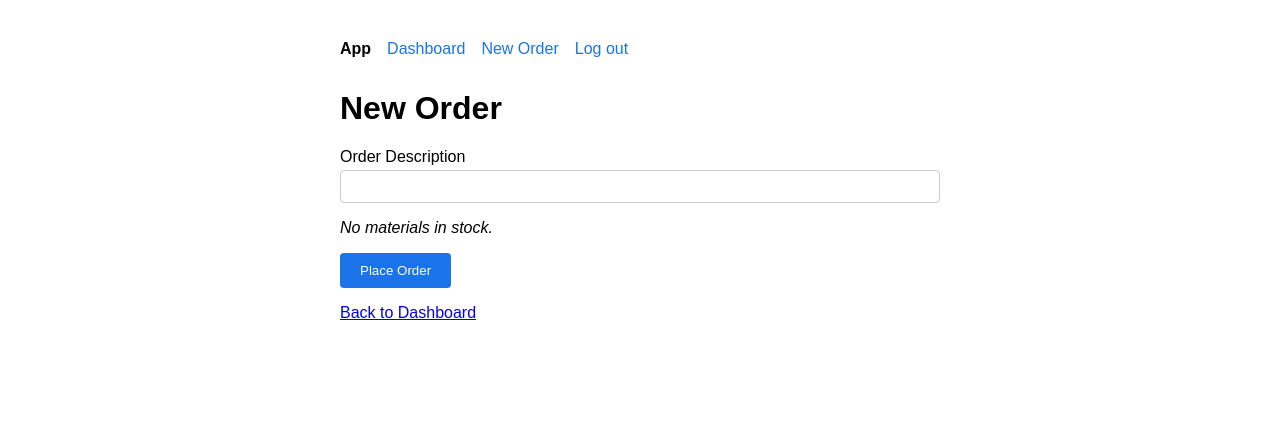
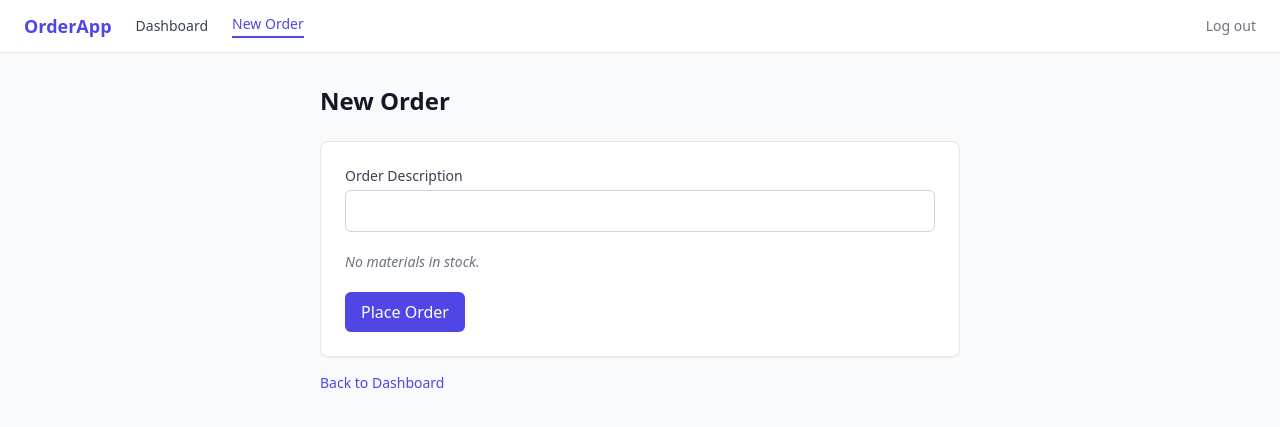
Before and after one commit to sam4410/asep-test-playground, a Flask app: page /feature in a window 1280 px wide. Shown: the top 427 px of the page. Run offline with Flask 3, Linux system fonts and the light colour scheme; the visitor is signed in with stand-in values (Sample User, id 1); some libraries are stand-ins or nearby versions.

Commit message:
Fix templates/feature.html: clean Tailwind CSS version

```diff
--- a/templates/feature.html
+++ b/templates/feature.html
@@ -1,46 +1,56 @@
 <!DOCTYPE html>
 <html lang="en">
-<head><meta charset="UTF-8"><title>New Order</title>
-<style>
-  body{font-family:sans-serif;max-width:600px;margin:40px auto;padding:0 16px}
-  nav{display:flex;gap:16px;margin-bottom:32px}
-  nav a{color:#1a73e8;text-decoration:none}
-  input,select{display:block;width:100%;padding:8px;margin:4px 0 16px;box-sizing:border-box;border:1px solid #ccc;border-radius:4px}
-  .material-row{display:flex;gap:8px;align-items:center;margin-bottom:8px}
-  .material-row select{margin:0;flex:1}
-  .material-row input{margin:0;width:80px;flex-shrink:0}
-  button{padding:10px 20px;background:#1a73e8;color:#fff;border:none;border-radius:4px;cursor:pointer}
-  button:hover{background:#1558b0}
-  .flash{background:#d4edda;padding:8px 12px;border-radius:4px;margin-bottom:16px}
-</style>
+<head>
+  <meta charset="UTF-8">
+  <meta name="viewport" content="width=device-width, initial-scale=1.0">
+  <title>New Order</title>
+  <script src="https://cdn.tailwindcss.com"></script>
 </head>
-<body>
-  <nav>
-    <strong>App</strong>
-    <a href="/dashboard">Dashboard</a>
-    <a href="/feature">New Order</a>
-    <a href="/logout">Log out</a>
+<body class="bg-gray-50 text-gray-800">
+  <nav class="bg-white border-b border-gray-200 px-6 py-3 flex items-center gap-6 sticky top-0">
+    <span class="font-bold text-indigo-600 text-lg">OrderApp</span>
+    <a href="/dashboard" class="text-sm font-medium text-gray-700 hover:text-indigo-600">Dashboard</a>
+    <a href="/feature"   class="text-sm font-medium text-indigo-600 border-b-2 border-indigo-600 pb-0.5">New Order</a>
+    <a href="/logout"    class="ml-auto text-sm text-gray-500 hover:text-gray-700">Log out</a>
   </nav>
+  <main class="max-w-2xl mx-auto px-4 py-8">
     {% with messages = get_flashed_messages() %}
-    {% if messages %}<div class="flash">{{ messages[-1] }}</div>{% endif %}
+      {% if messages %}
+        <div class="bg-yellow-50 border-l-4 border-yellow-400 px-4 py-3 mb-6 text-sm text-yellow-800">{{ messages[-1] }}</div>
+      {% endif %}
     {% endwith %}
-  <h1>New Order</h1>
-  <form method="POST">
-    <label>Order Description</label>
-    <input type="text" name="description" required>
+    <h1 class="text-2xl font-bold text-gray-900 mb-6">New Order</h1>
+    <div class="bg-white rounded-lg shadow-sm border border-gray-200 p-6">
+      <form method="POST" class="space-y-5">
+        <div>
+          <label class="block text-sm font-medium text-gray-700 mb-1">Order Description</label>
+          <input type="text" name="description" required
+                 class="border border-gray-300 rounded-md px-3 py-2 w-full focus:outline-none focus:ring-2 focus:ring-indigo-500">
+        </div>
         {% if materials %}
-    <label>Materials</label>
+        <div>
+          <label class="block text-sm font-medium text-gray-700 mb-2">Materials</label>
           {% for material in materials %}
-    <div class="material-row">
-      <select name="materials"><option value="{{ material.id }}">{{ material.name }}</option></select>
-      <input type="number" name="quantities" value="1" min="1">
+          <div class="flex gap-3 items-center mb-2">
+            <select name="materials"
+                    class="border border-gray-300 rounded-md px-3 py-2 flex-1 focus:outline-none focus:ring-2 focus:ring-indigo-500">
+              <option value="{{ material.id }}">{{ material.name }}</option>
+            </select>
+            <input type="number" name="quantities" value="1" min="1"
+                   class="border border-gray-300 rounded-md px-3 py-2 w-24 focus:outline-none focus:ring-2 focus:ring-indigo-500">
           </div>
           {% endfor %}
+        </div>
         {% else %}
-    <p><em>No materials in stock.</em></p>
+        <p class="text-sm text-gray-500 italic">No materials in stock.</p>
         {% endif %}
-    <button type="submit">Place Order</button>
+        <button type="submit"
+                class="bg-indigo-600 text-white font-medium px-4 py-2 rounded-md hover:bg-indigo-700 transition-colors">
+          Place Order
+        </button>
       </form>
-  <p><a href="/dashboard">Back to Dashboard</a></p>
+    </div>
+    <p class="mt-4 text-sm"><a href="/dashboard" class="text-indigo-600 hover:underline">Back to Dashboard</a></p>
+  </main>
 </body>
 </html>
```
Lines whose indentation alone changed are shown as unchanged.
